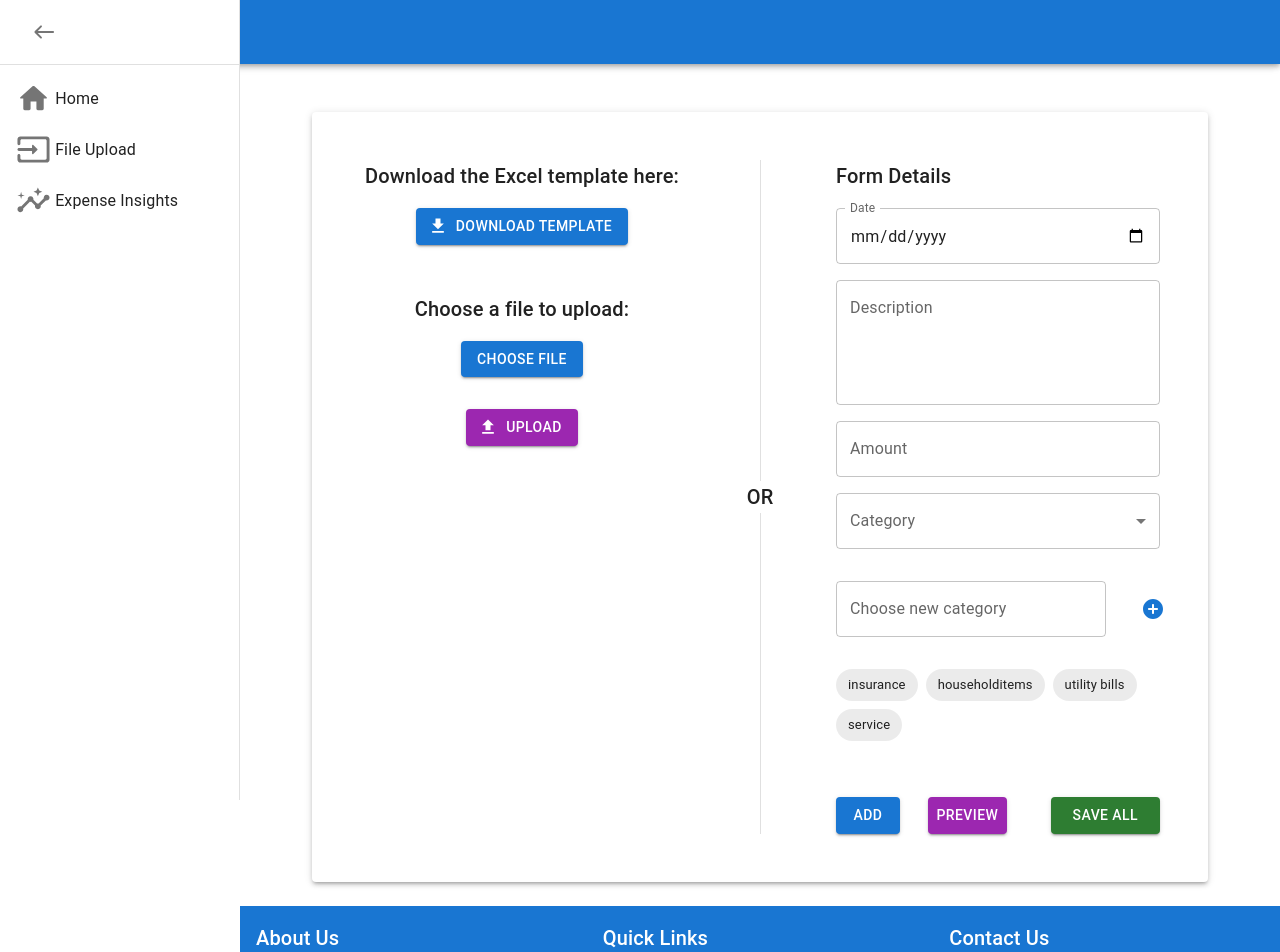
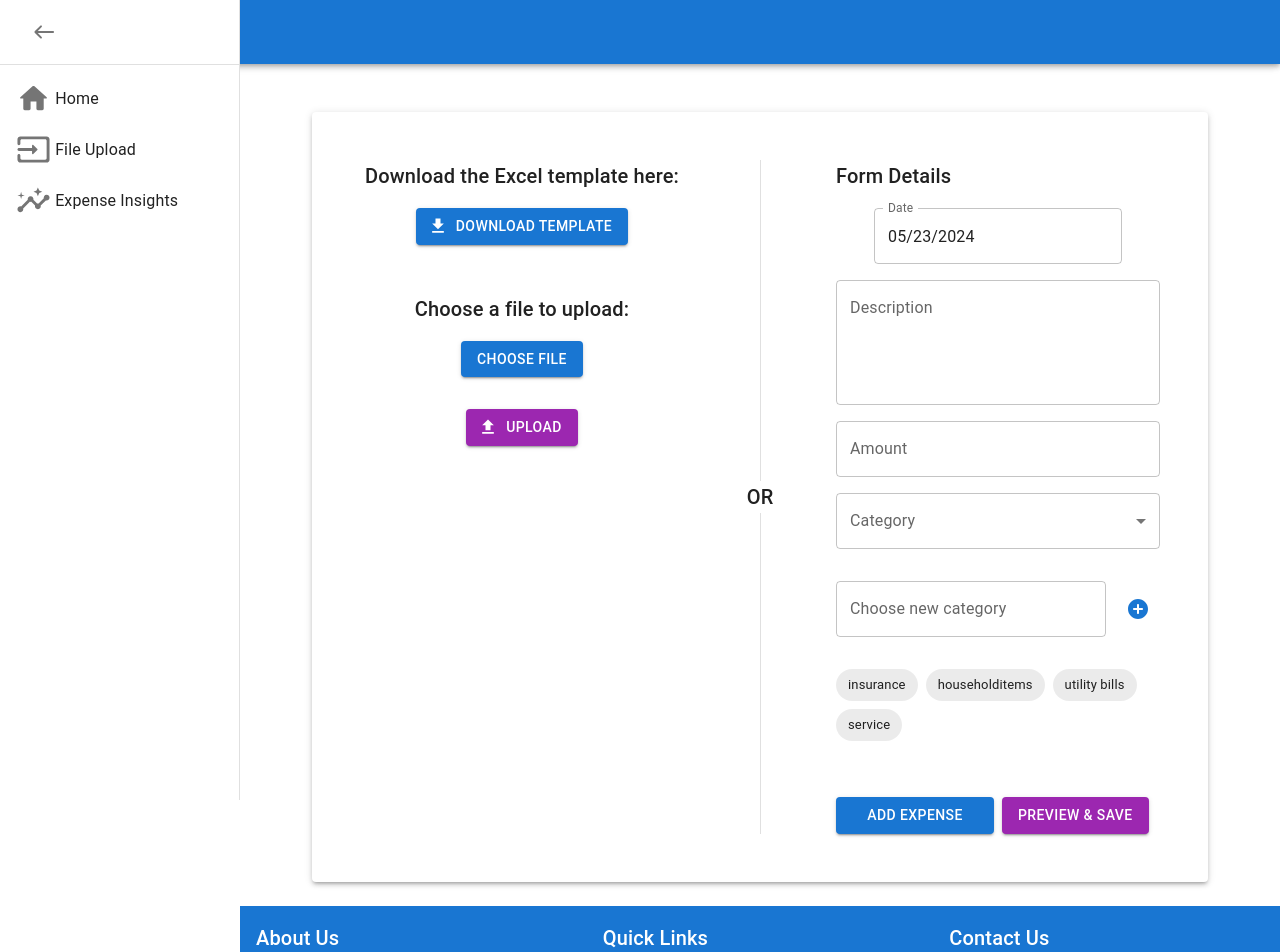
Before and after one commit to Shriram-Nagarajan/accounting, a React (Create React App) app in the folder ui/my-app/: page /file-upload in a window 1280 px wide. Shown: the top 952 px of the page. Built offline with nearby package versions, Linux system fonts and the light colour scheme.

Commit message:
expense form validations

```diff
--- a/ui/my-app/src/components/DateRangePicker.jsx
+++ b/ui/my-app/src/components/DateRangePicker.jsx
@@ -1,5 +1,5 @@
 import React from 'react';
-import { Box } from '@mui/material';
+import { Box,TextField } from '@mui/material';
 import { AdapterDayjs } from '@mui/x-date-pickers/AdapterDayjs';
 import { LocalizationProvider } from '@mui/x-date-pickers/LocalizationProvider';
 import { DatePicker } from '@mui/x-date-pickers/DatePicker';
@@ -8,7 +8,7 @@ import dayjs from 'dayjs';
 function DateRangePickerComponent(props) {
     return (
         <LocalizationProvider dateAdapter={AdapterDayjs}>
-            <Box sx={{ display: 'flex', flexDirection: 'column', alignItems: 'center', gap: 2 }}>
+            <Box sx={{ display: 'flex', flexDirection: 'column', alignItems: 'center', gap: 2,width:'100%' }}>
                 <DatePicker
                     label={props.label}
                     value={props.value ? dayjs(props.value) : null}
@@ -17,6 +17,14 @@ function DateRangePickerComponent(props) {
                     }}
                     views={['year', 'month', 'day']} // Specify the views here
                     openTo="day" // Open the picker to the year view initially
+                    renderInput={(params) => (
+                        <TextField
+                            {...params}
+                            fullWidth
+                            error={props.error}
+                            helperText={props.helperText}
+                        />
+                    )}
                 />
             </Box>
         </LocalizationProvider>
--- a/ui/my-app/src/components/ExpenseFileUploadForm.jsx
+++ b/ui/my-app/src/components/ExpenseFileUploadForm.jsx
@@ -5,6 +5,9 @@ import DownloadIcon from '@mui/icons-material/Download';
 import UploadIcon from '@mui/icons-material/Upload';
 import AddCircleRoundedIcon from '@mui/icons-material/AddCircleRounded';
 import ModalPopup from './Modal';
+import Badge from '@mui/material/Badge';
+import FormHelperText from '@mui/material/FormHelperText';
+import DateRangePickerComponent from './DateRangePicker';
 function ExpenseFileUploadForm() {
   const [open, setOpen] = useState(false);
   const [previewData, setPreviewData] = useState(null);
@@ -17,7 +20,7 @@ function ExpenseFileUploadForm() {
     reversalTxn: false,
     amount: '',
   });
-  const [expenseFromUser,setExpenseFromUser] = useState([{
+  const [expenseFromUser, setExpenseFromUser] = useState([{
     date: new Date(),
     category: '',
     description: '',
@@ -26,6 +29,7 @@ function ExpenseFileUploadForm() {
     amount: '',
 
   }]);
+  const [count, setCount] = useState(0);
   const [uploadStatus, setUploadStatus] = useState("");
   const [alertOpen, setAlertOpen] = useState(false);
   const [alertMessage, setAlertMessage] = useState('');
@@ -34,6 +38,7 @@ function ExpenseFileUploadForm() {
   const [categorySuggestions, setCategorySuggestions] = useState(['insurance', 'householditems', 'utility bills', 'service']);
   const [newCategory, setNewCategory] = useState('');
   const [selectedCategory, setSelectedCategory] = useState('');
+  const [formErrors, setFormErrors] = useState({});
   // useEffect(() => {
   //   // Hardcoding the initial categories and suggestions
   //   const acategories = ['grocery', 'misc', 'emi', 'food order', 'medical'];
@@ -122,17 +127,20 @@ function ExpenseFileUploadForm() {
   };
 
   const handleAddClick = () => {
+    validateForm(formData);
     const isEmpty = Object.values(formData).some(value =>
       (typeof value === 'string' && value.trim() === '') ||
       value === null ||
       value === undefined
     );
-    if(isEmpty)
-      {
-        showAlert("Date,Description,Amount,Category are mandatory. Please fill out.","error")
+    const errors = validateForm(formData);
+    if (Object.keys(errors).length > 0) {
+      setFormErrors(errors);
     }
-    else
-    {
+    else if (isEmpty) {
+      showAlert("Date,Description,Amount,Category are mandatory. Please fill out.", "error")
+    }
+    else {
       setExpenseFromUser([...expenseFromUser, formData]);
       setFormData({
         date: new Date(),
@@ -143,35 +151,60 @@ function ExpenseFileUploadForm() {
         amount: '',
       });
       setSelectedCategory('');
+      setCount(count + 1);
       showAlert("Expense added", "success");
       console.log(expenseFromUser)
     }
   };
 
-  const handleSaveAllClick = (event) => {
-    event.preventDefault();
-    const fData = expenseFromUser.slice(1);
-    console.log(fData);
-    const data = {
-      "deleteExisting" : false,
-      "expenseList": fData,
-  }
-    accountingApi.saveExpenses(data, (response) => {
-      showAlert("Expenses saved successfully", "success");
-    }, (error) => {
-      showAlert("Error saving expenses", "error");
-    });
-  };
+
   const handleClose = () => {
     setOpen(false);
   };
-  const handlePreviewClick =() =>
-    {
-      // setCallModel(true);
-      setPreviewData(expenseFromUser);
+  const handleSaveAPISuccess = () => {
+    handleClose();
+    setExpenseFromUser([]);
+    setFormData({
+      date: new Date(),
+      category: '',
+      description: '',
+      creditTxn: false,
+      reversalTxn: false,
+      amount: '',
+    });
+    setSelectedCategory('');
+    setCount(0);
+  }
+  const handlePreviewClick = () => {
+    const fData = expenseFromUser;//.slice(1);
+    setPreviewData(fData);
     setOpen(true);
 
   }
+  const validateForm = (data) => {
+    const errors = {};
+    const scriptTagPattern = /<script\b[^<]*(?:(?!<\/script>)<[^<]*)*<\/script>/gi;
+
+    if (!data.date) {
+      errors.date = 'Date is required';
+    }
+    if (!data.category) {
+      errors.category = 'Category is required';
+    } else if (scriptTagPattern.test(data.category)) {
+      errors.category = 'Category must not contain script tags';
+    }
+    if (!data.description) {
+      errors.description = 'Description is required';
+    } else if (scriptTagPattern.test(data.description)) {
+      errors.description = 'Description must not contain script tags';
+    }
+    if (!data.amount || isNaN(data.amount)) {
+      errors.amount = 'Amount is required and must be a number';
+    }
+
+    return errors;
+  };
+
   return (
     // <Container>
     //   <Paper elevation={3} sx={{ p: 3, mt: 3 }}>
@@ -310,7 +343,7 @@ function ExpenseFileUploadForm() {
               >
                 <Typography variant="h6">Form Details</Typography>
 
-                <TextField
+                {/* <TextField
                   label="Date"
                   variant="outlined"
                   type="date" // Set type to 'date' for date input
@@ -321,9 +354,19 @@ function ExpenseFileUploadForm() {
                   InputLabelProps={{
                     shrink: true, // To shrink the label when a date is selected
                   }}
+                  error={!!formErrors.date}
+                  helperText={formErrors.date}
                   // required
+                /> */}
+                <DateRangePickerComponent
+                  label="Date"
+                  value={formData.date}
+                  onChange={handleInputChange}
+                  fullWidth
+                  error={!!formErrors.date}
+                  helperText={formErrors.date}
+
                 />
-
 
                 <TextField
                   label="Description"
@@ -334,6 +377,8 @@ function ExpenseFileUploadForm() {
                   multiline
                   rows={4}
                   fullWidth
+                  error={!!formErrors.description}
+                  helperText={formErrors.description}
                 // required
                 />
                 <TextField
@@ -343,19 +388,20 @@ function ExpenseFileUploadForm() {
                   value={formData.amount}
                   onChange={handleInputChange}
                   fullWidth
+                  error={!!formErrors.amount}
+                  helperText={formErrors.amount}
                 // required
                 />
                 {/* Dropdown for existing categories */}
-                <FormControl fullWidth>
+                <FormControl fullWidth error={!!formErrors.category}>
                   <InputLabel id="category-select-label">Category</InputLabel>
                   <Select
                     labelId="category-select-label"
                     label="Catgeory"
-                    name = "category"
+                    name="category"
                     value={selectedCategory}
                     onChange={handleCategoryChange}
                     fullWidth
-                    // required
                   >
                     {categories.map((category) => (
                       <MenuItem key={category} value={category}>
@@ -363,12 +409,13 @@ function ExpenseFileUploadForm() {
                       </MenuItem>
                     ))}
                   </Select>
+                  {formErrors.category && <FormHelperText>{formErrors.category}</FormHelperText>}
                 </FormControl>
 
                 {/* TextField for new category input */}
                 <Box mt={2}>
                   <Grid container>
-                    <Grid item   xs={12} md={10}>
+                    <Grid item xs={12} md={10}>
                       <TextField
                         label="Choose new category"
                         variant="outlined"
@@ -378,7 +425,7 @@ function ExpenseFileUploadForm() {
                       />
                     </Grid>
                     <Grid item xs={12} md={1}>
-                    <Button onClick={handleAddCategory} sx={{mt:'10px',ml:'15px'}}><AddCircleRoundedIcon />
+                      <Button onClick={handleAddCategory} sx={{ mt: '10px' }}><AddCircleRoundedIcon />
                       </Button>
 
                     </Grid>
@@ -396,21 +443,26 @@ function ExpenseFileUploadForm() {
                 </Box>
 
                 <br />
-                <Grid container spacing={5.5} sx={{ alignItems: 'center',
-                  justifyContent: 'center', }}>
-                  <Grid item xs={12} md={3}>
-                    <Button variant="contained" color="primary" type="button" fullWidth onClick={handleAddClick}>Add</Button>
+                <Grid container spacing={1} sx={{
+                  alignItems: 'center',
+                  justifyContent: 'center',
+                }}>
+                  <Grid item xs={12} md={6}>
+                    <Button variant="contained" color="primary" type="button" fullWidth onClick={handleAddClick}>Add Expense</Button>
                   </Grid>
-                  <Grid item xs={12} md={4}>
-                    <Button variant="contained" color="secondary" type="button" fullWidth onClick = {handlePreviewClick}>
-                      Preview
+                  <Grid item xs={12} md={6}>
+                    <Badge color="primary" badgeContent={count}>
+                      <Button variant="contained" color="secondary" type="button" fullWidth onClick={handlePreviewClick}>
+                        Preview & Save
                       </Button>
+                    </Badge>
+
                   </Grid>
-                  <Grid item xs={12} md={5}>
+                  {/* <Grid item xs={12} md={5}>
                     <Button variant="contained" color="success" type="submit" fullWidth onClick = {handleSaveAllClick}>
                       Save All
                     </Button>
-                  </Grid>
+                  </Grid> */}
                 </Grid>
               </Box>
             </Grid>
@@ -422,7 +474,7 @@ function ExpenseFileUploadForm() {
           {alertMessage}
         </Alert>
       </Snackbar>
-<ModalPopup open={open} handleClose={handleClose} data={previewData} from= "efileuploadforpreview"/>
+      <ModalPopup open={open} handleClose={handleClose} data={previewData} from="efileuploadforpreview" onApiSuccess={handleSaveAPISuccess} />
     </Container>
 
 
--- a/ui/my-app/src/components/Navbar.jsx
+++ b/ui/my-app/src/components/Navbar.jsx
@@ -100,6 +100,7 @@ function NavbarAndDrawer() {
                 <Box
                     component="main"
                     sx={{
+                        width:'100%',
                         flexGrow: 1,
                         p: 3,
                         //paddingBottom: '64px',
```
Also changed, not shown: ui/my-app/src/components/Modal.jsx (+61 -18 lines). Lines whose indentation alone changed are shown as unchanged.
